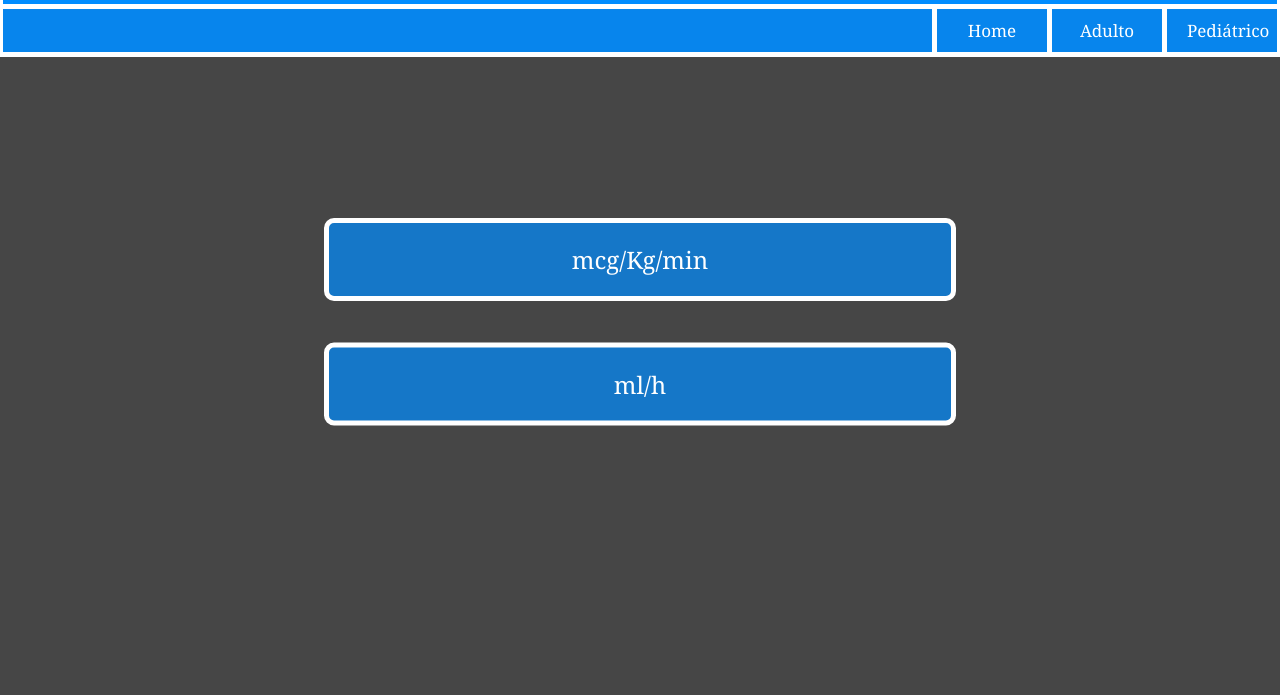
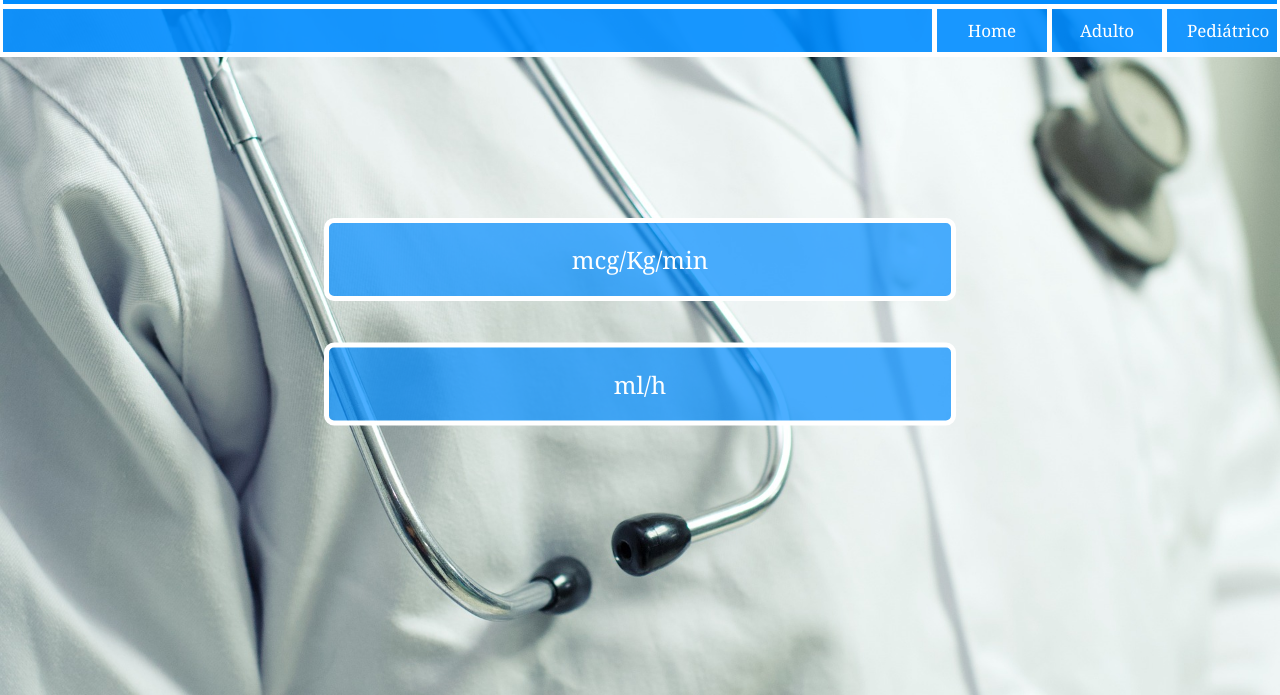
Before and after one commit to fernandxx10/dosepediahtml, a plain HTML site: page dosepedia/adulto.html in a window 1280 px wide. Shown: the part 105-800 px from the top of the page. Drawn offline with Linux system fonts and the light colour scheme.

Commit message:
Update adulto.html
Signed-off-by: Caio Fernandes <156437848+fernandxx10@users.noreply.github.com>

```diff
--- a/dosepedia/adulto.html
+++ b/dosepedia/adulto.html
@@ -12,12 +12,10 @@
 
     <style>
         body {
-            background-color: rgb(70, 70, 70);
-            height: auto;
-            width: auto;
-            max-width: 100% ;
-            background-position-x: center;
+            background-image: url('https://fernandxx10.github.io/dosepediahtml/dosepedia/fundo.jpg');
             background-repeat: no-repeat;
+            background-attachment: fixed;
+            background-size: cover;
         }
         .titulo {
             color: white;
```
